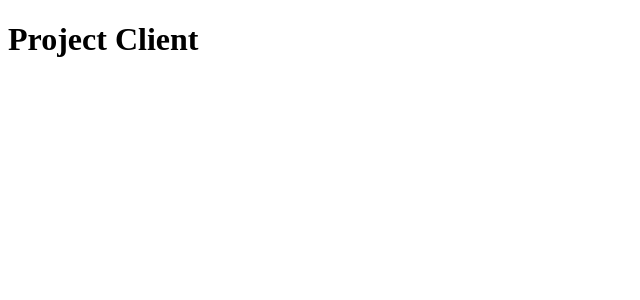
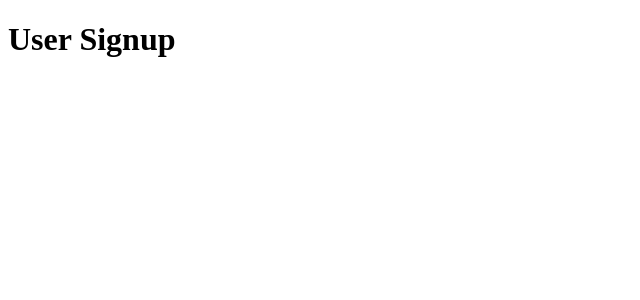
Before and after one commit to nuburooj/capstone-fire-app, a React (Create React App) app in the folder client/: page /signup in a window 1280 px wide. Shown: the top 300 px of the page, without its empty margins (0-640 px from the left). Built offline with nearby package versions, Linux system fonts and the light colour scheme.

Commit message:
created signup component and added route to app.js. its working,  bout to jump into layout and functionality

```diff
--- a/client/src/components/App.js
+++ b/client/src/components/App.js
@@ -1,8 +1,21 @@
 import React, { useEffect, useState } from "react";
-import { Switch, Route } from "react-router-dom";
+import { Route, BrowserRouter, Routes } from "react-router-dom";
+
+import UserSignup from "./user_components/UserSignup";
 
 function App() {
-  return <h1>Project Client</h1>;
+  return (
+    <div>
+      <div classname="App">
+        <BrowserRouter>
+          <Routes>
+            <Route path='/signup' element={<UserSignup />} />
+          </Routes>
+        </BrowserRouter>
+
+      </div>
+    </div>
+  )
 }
 
 export default App;
--- /dev/null
+++ b/client/src/components/user_components/UserSignup.jsx
@@ -0,0 +1,11 @@
+import React from 'react';
+import { Formik, Form, useField } from 'formik';
+import * as Yup from 'yup';
+import { useNavigate } from 'react-router-dom';
+
+
+function UserSignup(){
+    return <h1>User Signup</h1>;
+}
+
+export default UserSignup;
```
